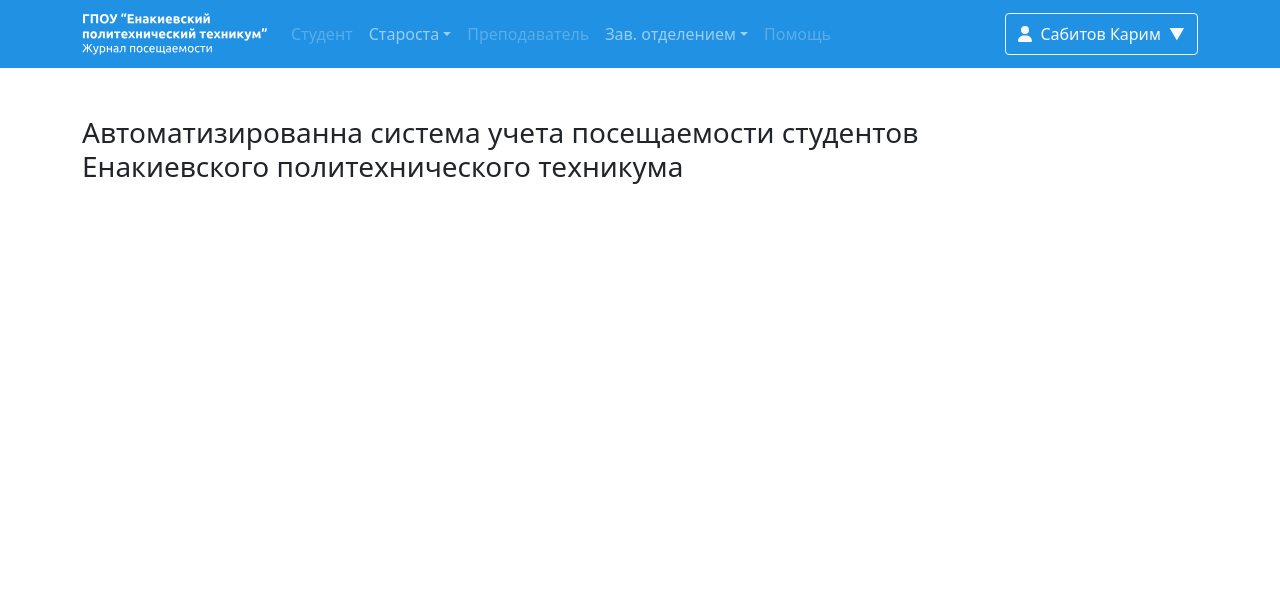
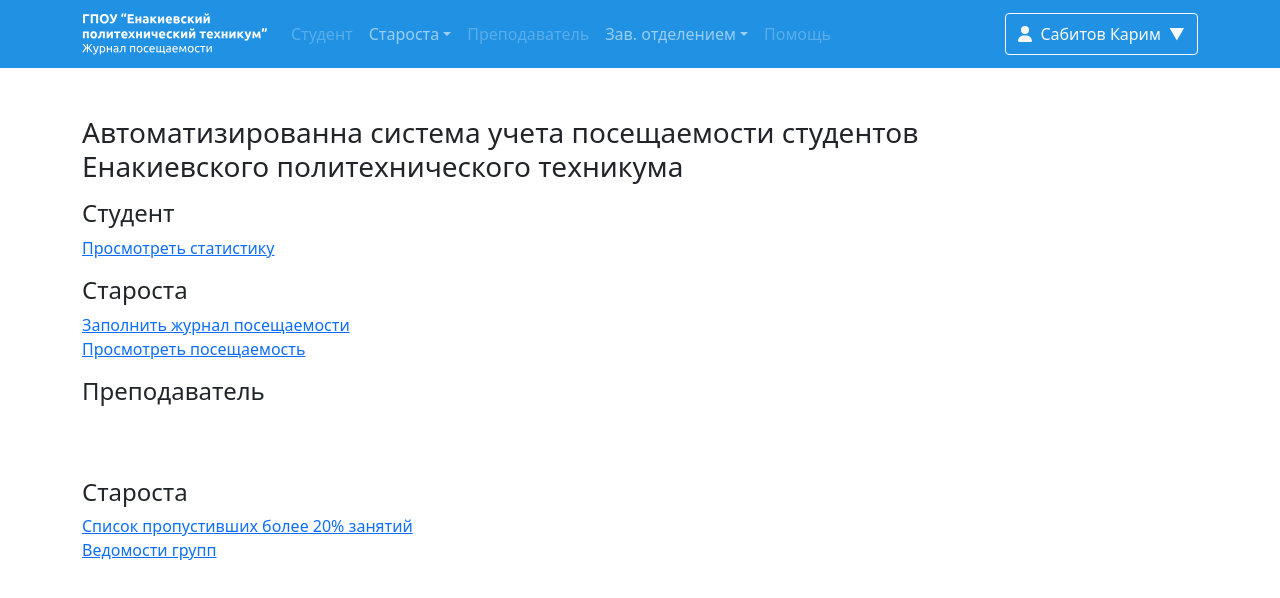
Before and after one commit to sabitovka/attendance, a React (Create React App) app in the folder client/: page / in a window 1280 px wide. Shown: the top 598 px of the page. Built offline with nearby package versions, Linux system fonts and the light colour scheme.

Commit message:
Add base navigation file

```diff
--- /dev/null
+++ b/client/src/common/navigation.js
@@ -0,0 +1,45 @@
+export const navigation = [
+  {
+    role: {
+      id: 0,
+      name: 'student',
+      title: 'Студент'
+    },
+    actions: [
+      {title: "Просмотреть статистику", link: '/statistic'}
+    ]
+  },
+  {
+    role: {
+      id: 1,
+      name: 'warden',
+      title: 'Староста'
+    },
+    actions: [
+      { title: 'Заполнить журнал посещаемости', link: '/journal', },
+      { title: 'Просмотреть посещаемость', link: '/statement', },
+    ]
+  },
+  {
+    role: {
+      id: 2,
+      name: 'teacher',
+      title: 'Преподаватель'
+    },
+    actions: [
+      { title: '', link: '#/teacher-1', },
+      { title: '', link: '#/teacher-2', },
+    ]
+  },
+  {
+    role: {
+      id: 3,
+      name: 'branch-manager',
+      title: 'Староста'
+    },
+    actions: [
+      { title: 'Список пропустивших более 20% занятий', link: '/absence20', },
+      { title: 'Ведомости групп', link: '/statement', },
+    ]
+  }
+]
--- a/client/src/pages/HomePage.js
+++ b/client/src/pages/HomePage.js
@@ -1,4 +1,6 @@
 import React from "react";
+import { NavLink } from "react-router-dom";
+import { navigation } from '../common/navigation'
 
 const HomePage = () => {
   return (
@@ -6,7 +8,22 @@ const HomePage = () => {
       <h3 className="mt-5 w-75">
         {"Автоматизированна система учета посещаемости студентов Енакиевского политехнического техникума"}
       </h3>
-
+      {
+        navigation.map(nav => {
+          return (
+            <>
+              <h4 className="mt-3" key={nav.role.id}>{nav.role.title}</h4>
+              {
+                nav.actions.map((action, index) => {
+                  return (
+                    <NavLink to={action.link} key={`${nav.role.name}.${index}`}>{action.title} <br /></NavLink>
+                  )
+                })
+              }
+            </>
+          )
+        })
+      }
     </div>
   );
 };
```
